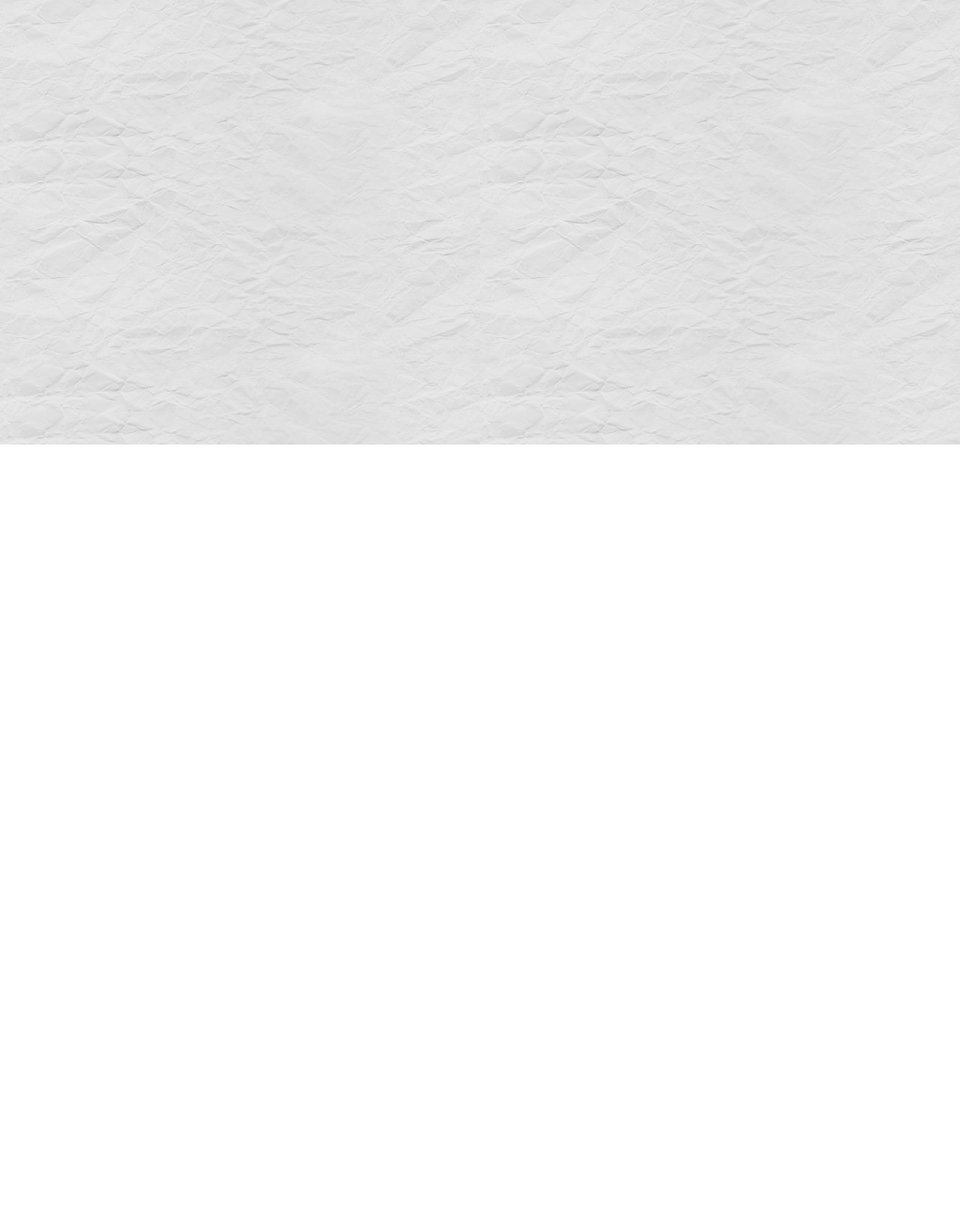
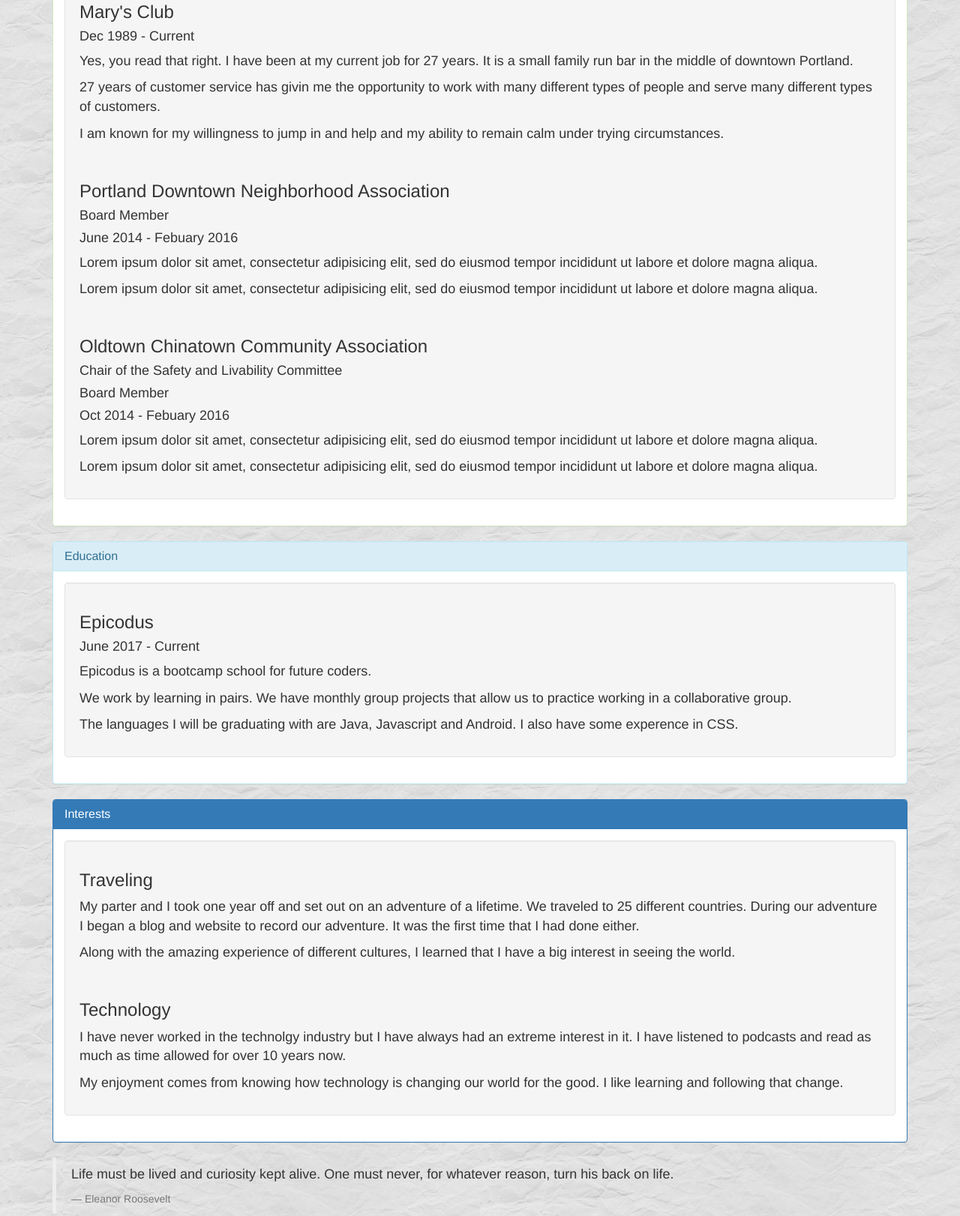
Before and after one commit to bethhansen/intro-week-portfolio, a plain HTML site: page about.html in a window 1280 px wide. Shown: the part 207-1829 px from the top of the page at 75% size. Before the commit the page ends 800 px from the top, so only its background shows below. Drawn offline with nearby package versions, Linux system fonts and the light colour scheme; a web font is replaced by a local one.

Commit message:
add a styled and filled in about me page

```diff
--- a/about.html
+++ b/about.html
@@ -8,7 +8,77 @@
     <title>About me</title>
   </head>
   <body>
+    <div class="container about-me">
+    <h1>About Me</h1>
+
+      <div class="panel panel-success">
+        <div class="panel-heading">
+        <h3 class="panel-title">Job Experience</h3>
+        </div> <!--panel heading-->
+        <div class="panel-body">
+          <div class="well">
+          <h3>Mary's Club</h3>
+          <h4>Dec 1989 - Current</h4>
+          <p>Yes, you read that right. I have been at my current job for 27 years. It is a small family run bar in the middle of downtown Portland.</p>
+          <p>27 years of customer service has givin me the opportunity to work with many different types of people and serve many different types of customers.</p>
+          <p>I am known for my willingness to jump in and help and my ability to remain calm under trying circumstances. </p>
+          <br>
+          <h3>Portland Downtown Neighborhood Association</h3>
+          <h4>Board Member</h4>
+          <h4>June 2014 - Febuary 2016</h4>
+          <p>Lorem ipsum dolor sit amet, consectetur adipisicing elit, sed do eiusmod tempor incididunt ut labore et dolore magna aliqua.</p>
+          <p>Lorem ipsum dolor sit amet, consectetur adipisicing elit, sed do eiusmod tempor incididunt ut labore et dolore magna aliqua.</p>
+          <br>
+          <h3>Oldtown Chinatown Community Association</h3>
+          <h4>Chair of the Safety and Livability Committee</h4>
+          <h4>Board Member</h4>
+          <h4>Oct 2014 - Febuary 2016</h4>
+          <p>Lorem ipsum dolor sit amet, consectetur adipisicing elit, sed do eiusmod tempor incididunt ut labore et dolore magna aliqua.</p>
+          <p>Lorem ipsum dolor sit amet, consectetur adipisicing elit, sed do eiusmod tempor incididunt ut labore et dolore magna aliqua.</p>
+          </div> <!--well-->
+        </div><!--panel-body-->
+      </div> <!--panel panel-success-->
 
 
+      <div class="panel panel-info">
+        <div class="panel-heading">
+        <h3 class="panel-title">Education</h3>
+        </div> <!--panel heading-->
+        <div class="panel-body">
+          <div class="well">
+          <h3>Epicodus</h3>
+          <h4>June 2017 - Current</h4>
+          <p>Epicodus is a bootcamp school for future coders.</p>
+          <p>We work by learning in pairs. We have monthly group projects that allow us to practice working in a collaborative group.</p>
+          <p>The languages I will be graduating with are Java, Javascript and Android. I also have some experence in CSS.</p>
+          </div><!--well-->
+        </div><!--panel-body-->
+      </div><!--panel panel-info-->
+
+
+      <div class="panel panel-primary">
+        <div class="panel-heading">
+        <h3 class="panel-title">Interests</h3>
+        </div> <!--panel heading-->
+        <div class="panel-body">
+          <div class="well">
+          <h3>Traveling</h3>
+          <p>My parter and I took one year off and set out on an adventure of a lifetime. We traveled to 25 different countries. During our adventure I began a blog and website to record our adventure. It was the first time that I had done either.</p>
+          <p>Along with the amazing experience of different cultures, I learned that I have a big interest in seeing the world.</p>
+          <br>
+          <h3>Technology</h3>
+          <p>I have never worked in the technolgy industry but I have always had an extreme interest in it. I have listened to podcasts and read as much as time allowed for over 10 years now.</p>
+          <p>My enjoyment comes from knowing how technology is changing our world for the good. I like learning and following that change. </p>
+
+          </div><!--well-->
+        </div><!--panel-body-->
+      </div><!--panel panel-primary-->
+
+
+      <blockquote id="about-me">
+        <p>Life must be lived and curiosity kept alive. One must never, for whatever reason, turn his back on life.</p>
+       <footer>Eleanor Roosevelt</footer>
+      </blockquote>
+    </div><!--container-->
   </body>
 </html>
--- a/css/styles.css
+++ b/css/styles.css
@@ -21,6 +21,14 @@ p {
   margin-left: 15px;
 }
 /*----header-----*/
+h2 {
+  text-align: center;
+  height: 60px;
+  padding: 10px;
+  margin: 10px;
+  background-color: lightgray;
+}
+
 h1 {
   font-family: 'Croissant One', cursive;
   font-size: 50px;
@@ -74,12 +82,7 @@ h1 {
 }
 
 
-
-
-
-
-
-/*font-family: 'Rock Salt', cursive;
-font-family: 'Kalam', cursive;
-font-family: 'Pangolin', cursive;
-font-family: 'Tillana', cursive;*/
+/*----about me-----*/
+.about-me {
+  margin-top: 30px;
+}
```
Also changed, not shown: index.html (+1 -13 lines).
